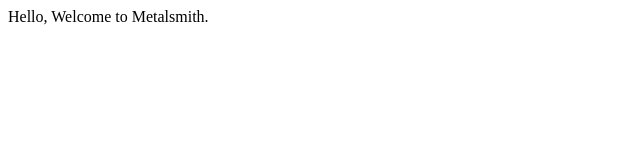
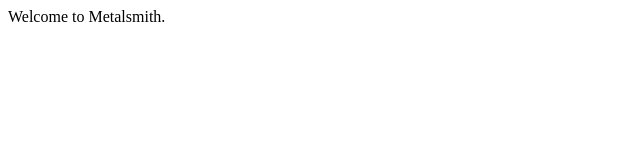
Before and after one commit to wsw0108/site-example, a plain HTML site: page example1/index.html in a window 1280 px wide. Shown: the full height of the page, 0-640 px from the left. Drawn offline with Linux system fonts and the light colour scheme.

Commit message:
update example1

```diff
--- a/example1/index.html
+++ b/example1/index.html
@@ -7,6 +7,6 @@
   </head>
   <body>
 
-Hello, Welcome to Metalsmith.
+Welcome to Metalsmith.
   </body>
 </html>
```
